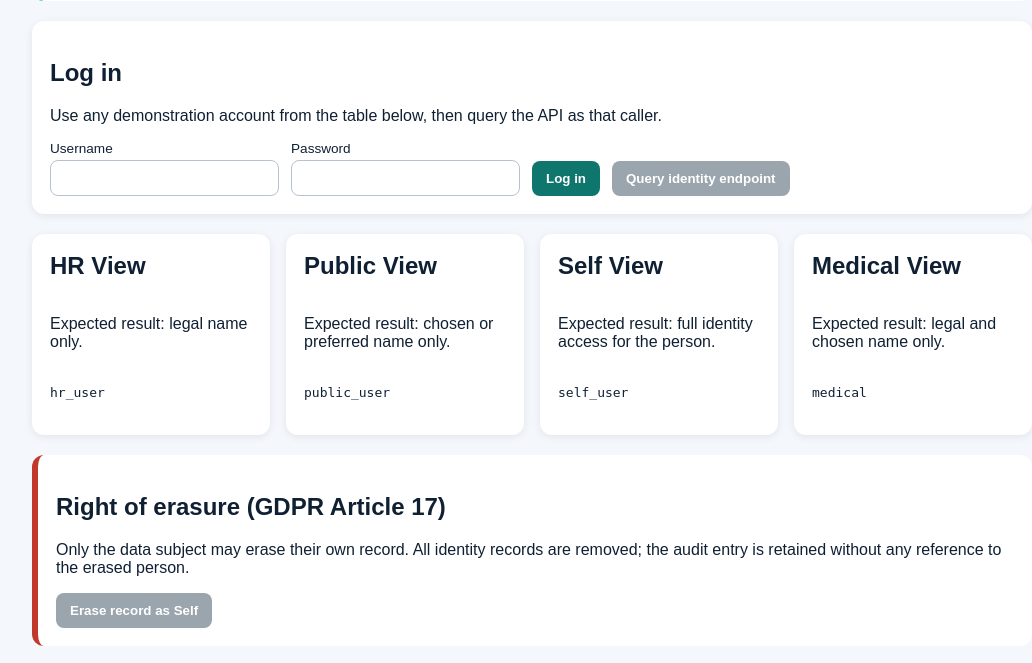
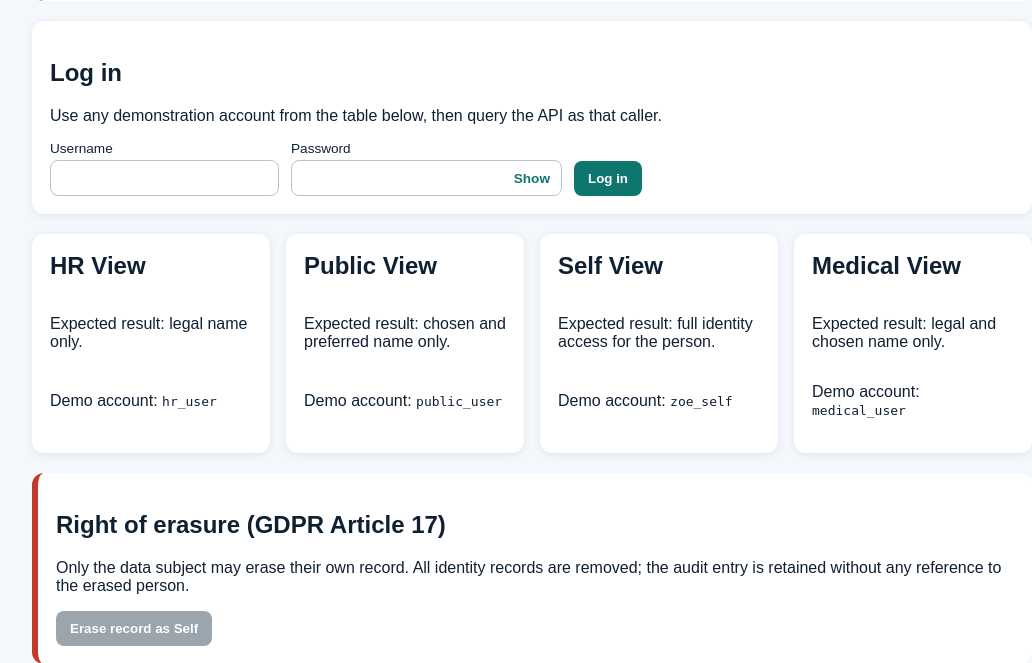
Before and after one commit to polynym/polynym-api, a Django app: page /demo/ in a window 1280 px wide. Shown: the part 371-1034 px from the top of the page, without its empty margins (108-1140 px from the left). Run offline with Django 5.2, Linux system fonts and the light colour scheme; data that the repository does not hold is empty.

Commit message:
Improve demo login and role interface

```diff
--- a/identity/templates/identity/demo.html
+++ b/identity/templates/identity/demo.html
@@ -11,6 +11,10 @@
         color: #102033;
         margin: 0;
         padding: 0;
+      }
+
+      [hidden] {
+        display: none !important;
       }
 
       header {
@@ -143,6 +147,40 @@
         border-radius: 8px;
         border-left: 6px solid #18b6b6;
       }
+      .password-wrapper {
+        position: relative;
+      }
+
+      .password-wrapper input {
+        padding-right: 52px;
+      }
+
+      .toggle-password {
+        position: absolute;
+        top: 50%;
+        right: 8px;
+        transform: translateY(-50%);
+        background: none;
+        color: #0f766e;
+        padding: 2px 4px;
+        font-size: 0.85rem;
+      }
+
+      .toggle-password:hover {
+        background: none;
+        text-decoration: underline;
+      }
+
+      .logged-in-panel {
+        display: flex;
+        align-items: center;
+        gap: 12px;
+        flex-wrap: wrap;
+      }
+
+      .logged-in-panel p {
+        margin: 0;
+      }
     </style>
   </head>
   <body>
@@ -184,6 +222,7 @@
           </div>
           <div>
             <label for="password">Password</label>
+            <div class="password-wrapper">
               <input
                 id="password"
                 name="password"
@@ -191,37 +230,52 @@
                 autocomplete="current-password"
                 required
               />
+              <button
+                type="button"
+                id="toggle-password"
+                class="toggle-password"
+                aria-label="Show password"
+              >
+                Show
+              </button>
+            </div>
           </div>
           <button type="submit">Log in</button>
+        </form>
+        <div id="logged-in-panel" class="logged-in-panel" hidden>
+          <p>
+            <strong>Logged in as <span id="logged-in-user"></span></strong>
+          </p>
           <button type="button" id="query-btn" disabled>
             Query identity endpoint
           </button>
-        </form>
+          <button type="button" id="logout-btn">Log out</button>
+        </div>
       </section>
 
       <section class="cards">
         <div class="card">
           <h2>HR View</h2>
           <p>Expected result: legal name only.</p>
-          <p><code>hr_user</code></p>
+          <p>Demo account: <code>hr_user</code></p>
         </div>
 
         <div class="card">
           <h2>Public View</h2>
-          <p>Expected result: chosen or preferred name only.</p>
-          <p><code>public_user</code></p>
+          <p>Expected result: chosen and preferred name only.</p>
+          <p>Demo account: <code>public_user</code></p>
         </div>
 
         <div class="card">
           <h2>Self View</h2>
           <p>Expected result: full identity access for the person.</p>
-          <p><code>self_user</code></p>
+          <p>Demo account: <code>zoe_self</code></p>
         </div>
 
         <div class="card">
           <h2>Medical View</h2>
           <p>Expected result: legal and chosen name only.</p>
-          <p><code>medical</code></p>
+          <p>Demo account: <code>medical_user</code></p>
         </div>
       </section>
 
@@ -255,14 +309,33 @@
       const outputEl = document.getElementById("output");
       const queryBtn = document.getElementById("query-btn");
       const eraseBtn = document.getElementById("erase-btn");
+      const loginForm = document.getElementById("login-form");
+      const loggedInPanel = document.getElementById("logged-in-panel");
+      const loggedInUser = document.getElementById("logged-in-user");
+      const logoutBtn = document.getElementById("logout-btn");
+      loginForm.hidden = false;
+      loggedInPanel.hidden = true;
+      queryBtn.disabled = true;
+      eraseBtn.disabled = true;
+      const demoPersonId = "{{ demo_person_id|default:'' }}";
+      const passwordInput = document.getElementById("password");
+      const togglePasswordBtn = document.getElementById("toggle-password");
+      togglePasswordBtn.addEventListener("click", () => {
+        const passwordIsHidden = passwordInput.type === "password";
 
-      document
-        .getElementById("login-form")
-        .addEventListener("submit", async (event) => {
+        passwordInput.type = passwordIsHidden ? "text" : "password";
+        togglePasswordBtn.textContent = passwordIsHidden ? "Hide" : "Show";
+        togglePasswordBtn.setAttribute(
+          "aria-label",
+          passwordIsHidden ? "Hide password" : "Show password",
+        );
+      });
+
+      loginForm.addEventListener("submit", async (event) => {
         event.preventDefault();
 
         const username = document.getElementById("username").value.trim();
-          const password = document.getElementById("password").value;
+        const password = passwordInput.value;
 
         statusEl.textContent = "Logging in as " + username + "...";
         outputEl.textContent = "{}";
@@ -281,19 +354,55 @@
           const data = await response.json();
           accessToken = data.access;
           currentUser = username;
+          loginForm.hidden = true;
+          loggedInPanel.hidden = false;
+          loggedInUser.textContent = username;
 
-            queryBtn.disabled = false;
-            eraseBtn.disabled = false;
+          queryBtn.disabled = !demoPersonId;
+          eraseBtn.disabled = username !== "zoe_self" || !demoPersonId;
 
+          if (demoPersonId) {
             statusEl.textContent =
-              "Logged in as " + username + ". Token held in memory.";
+              "Logged in successfully as " + username + ".";
+          } else {
+            statusEl.textContent =
+              "Logged in, but the demonstration person does not exist. " +
+              "Run 'python manage.py seed_demo' and reload this page.";
+          }
         } catch (error) {
           accessToken = null;
           currentUser = null;
+
+          loginForm.hidden = false;
+          loggedInPanel.hidden = true;
+
           queryBtn.disabled = true;
           eraseBtn.disabled = true;
+
           statusEl.textContent = "Error: " + error.message;
+        } finally {
+          passwordInput.value = "";
+          passwordInput.type = "password";
+          togglePasswordBtn.textContent = "Show";
+          togglePasswordBtn.setAttribute("aria-label", "Show password");
         }
+      });
+
+      logoutBtn.addEventListener("click", () => {
+        accessToken = null;
+        currentUser = null;
+
+        loginForm.hidden = false;
+        loggedInPanel.hidden = true;
+        loggedInUser.textContent = "";
+
+        document.getElementById("username").value = "";
+
+        queryBtn.disabled = true;
+        eraseBtn.disabled = true;
+
+        outputEl.textContent = "{}";
+        statusEl.textContent = "Logged out.";
       });
 
       queryBtn.addEventListener("click", async () => {
@@ -302,9 +411,12 @@
         outputEl.textContent = "{}";
 
         try {
-          const response = await fetch("/api/persons/1/identity/", {
+          const response = await fetch(
+            "/api/persons/" + demoPersonId + "/identity/",
+            {
               headers: { Authorization: "Bearer " + accessToken },
-          });
+            },
+          );
 
           const data = await response.json();
 
@@ -330,7 +442,7 @@
         outputEl.textContent = "{}";
 
         try {
-          const response = await fetch("/api/persons/1/", {
+          const response = await fetch("/api/persons/" + demoPersonId + "/", {
             method: "DELETE",
             headers: { Authorization: "Bearer " + accessToken },
           });
--- a/identity/views.py
+++ b/identity/views.py
@@ -14,7 +14,13 @@ from .services import get_caller_role, get_writable_identity_types
 
 def demo_page(request):
     """Render the frontend web interface."""
-    return render(request, "identity/demo.html")
+    person = Person.objects.filter(email="zoe.taylor@example.com").first()
+
+    return render(
+        request,
+        "identity/demo.html",
+        {"demo_person_id": person.id if person else None},
+    )
 
 
 class PersonIdentityDetailView(APIView):
```
Lines whose indentation alone changed are shown as unchanged.
